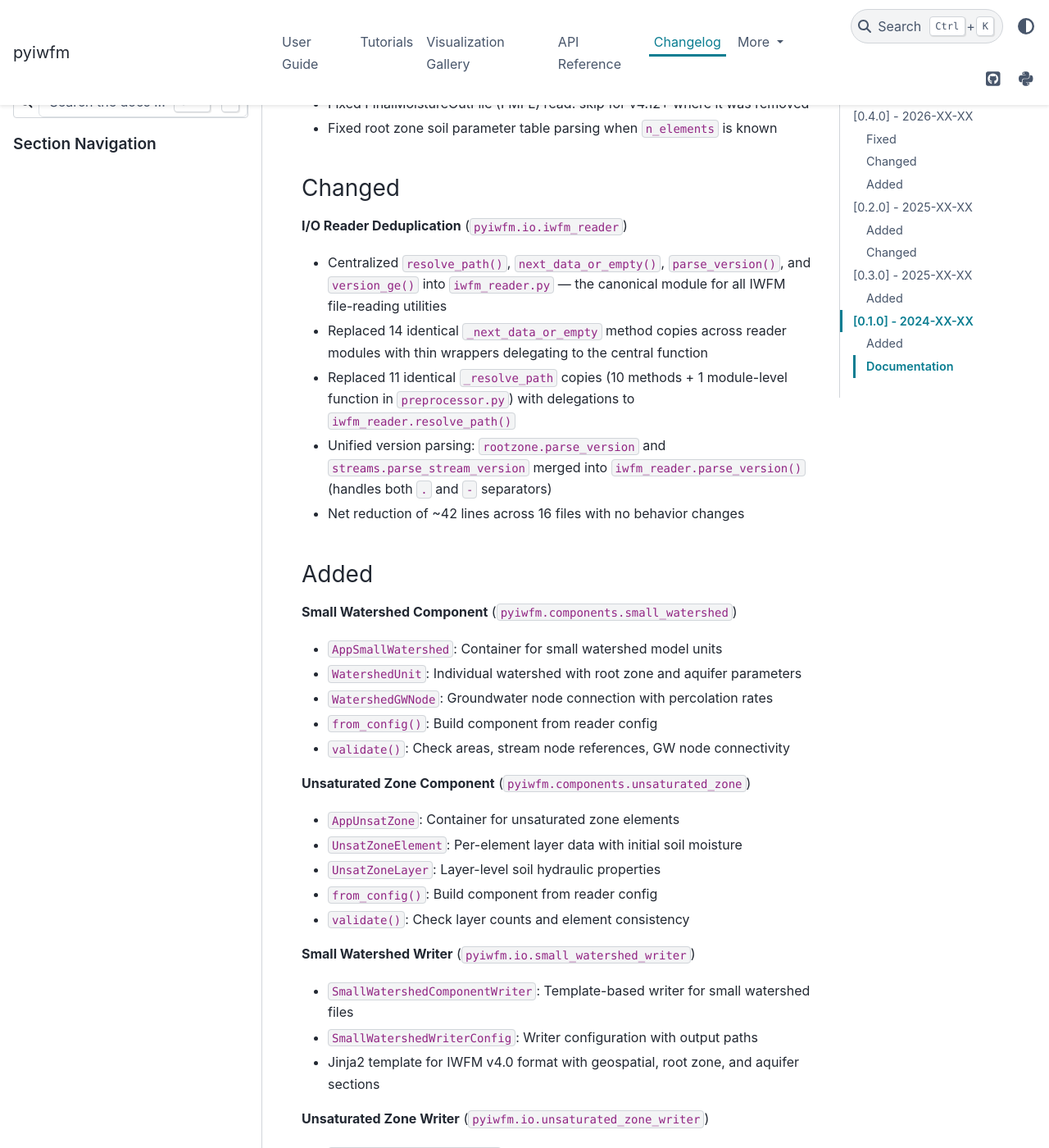
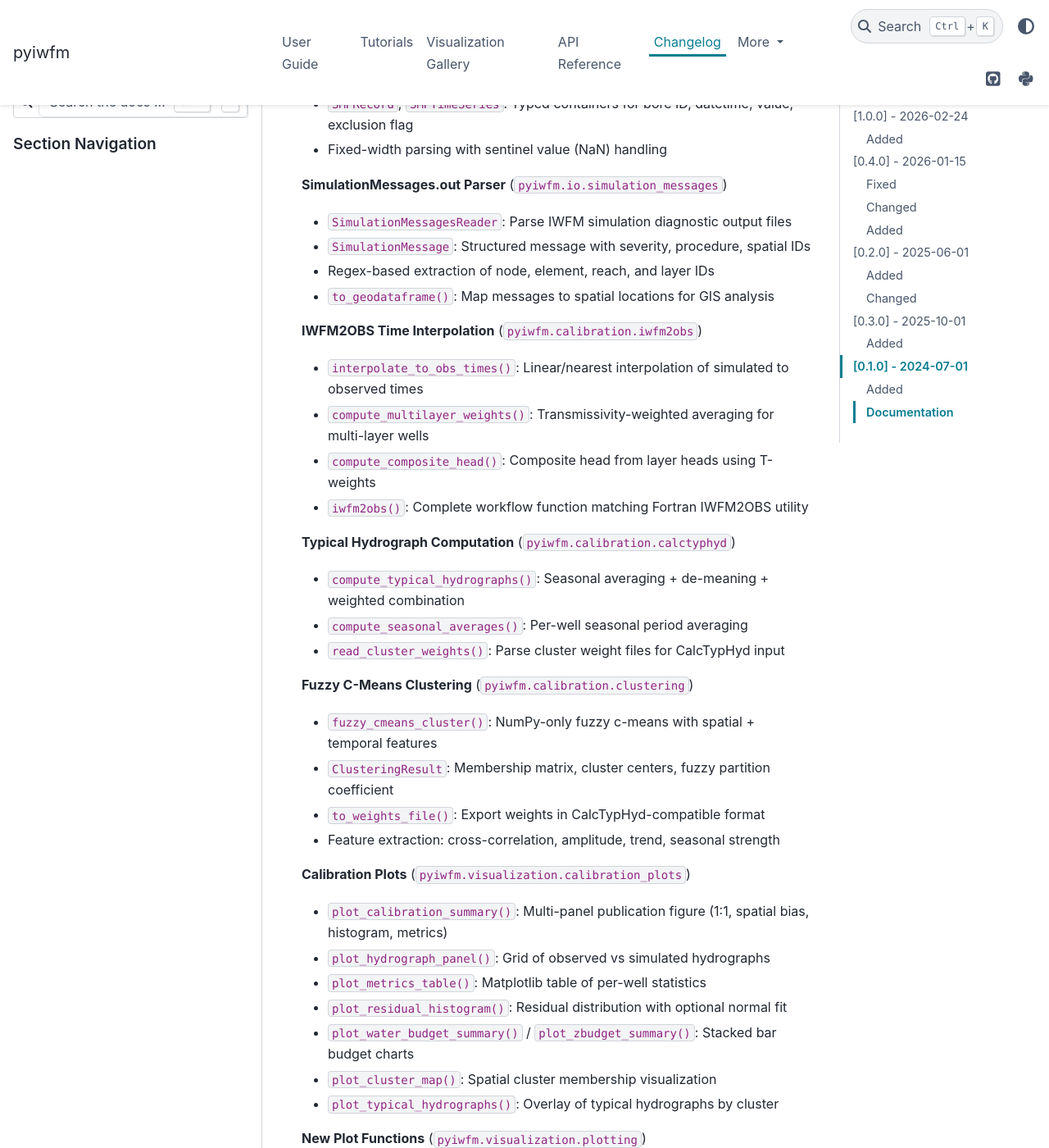
Before and after one commit to hatch-tyler/pyiwfm, a Sphinx documentation site: the page built from docs/changelog.rst, in a window 1280 px wide and 1400 px high, scrolled down 577 px. Shown: the whole window at 82% size. Built offline with Sphinx 7.4.7 and the PyData theme 0.15.4, drawn with Linux system fonts in a browser that asks for light colours; some of the changed text lies outside the part shown.

Commit message:
Bump version to 1.0.0 for production release
Update version across pyproject.toml, __init__.py, docs/conf.py, and
installation guide. Change classifier to Production/Stable. Use dynamic
__version__ import in hdf5.py instead of hardcoded string. Add 1.0.0
changelog entry for calibration tools and assign dates to prior releases.

Co-Authored-By: Claude Opus 4.6 <noreply@anthropic.com>

```diff
--- a/docs/changelog.rst
+++ b/docs/changelog.rst
@@ -6,7 +6,77 @@ All notable changes to pyiwfm will be documented in this file.
 The format is based on `Keep a Changelog <https://keepachangelog.com/en/1.0.0/>`_,
 and this project adheres to `Semantic Versioning <https://semver.org/spec/v2.0.0.html>`_.
 
-[0.4.0] - 2026-XX-XX
+[1.0.0] - 2026-02-24
+--------------------
+
+Calibration Tools, Clustering, and Publication-Quality Plotting
+
+Added
+~~~~~
+
+**SMP Observation File I/O** (``pyiwfm.io.smp``)
+
+- ``SMPReader`` / ``SMPWriter``: Read and write IWFM SMP (Sample/Bore) observation files
+- ``SMPRecord``, ``SMPTimeSeries``: Typed containers for bore ID, datetime, value, exclusion flag
+- Fixed-width parsing with sentinel value (NaN) handling
+
+**SimulationMessages.out Parser** (``pyiwfm.io.simulation_messages``)
+
+- ``SimulationMessagesReader``: Parse IWFM simulation diagnostic output files
+- ``SimulationMessage``: Structured message with severity, procedure, spatial IDs
+- Regex-based extraction of node, element, reach, and layer IDs
+- ``to_geodataframe()``: Map messages to spatial locations for GIS analysis
+
+**IWFM2OBS Time Interpolation** (``pyiwfm.calibration.iwfm2obs``)
+
+- ``interpolate_to_obs_times()``: Linear/nearest interpolation of simulated to observed times
+- ``compute_multilayer_weights()``: Transmissivity-weighted averaging for multi-layer wells
+- ``compute_composite_head()``: Composite head from layer heads using T-weights
+- ``iwfm2obs()``: Complete workflow function matching Fortran IWFM2OBS utility
+
+**Typical Hydrograph Computation** (``pyiwfm.calibration.calctyphyd``)
+
+- ``compute_typical_hydrographs()``: Seasonal averaging + de-meaning + weighted combination
+- ``compute_seasonal_averages()``: Per-well seasonal period averaging
+- ``read_cluster_weights()``: Parse cluster weight files for CalcTypHyd input
+
+**Fuzzy C-Means Clustering** (``pyiwfm.calibration.clustering``)
+
+- ``fuzzy_cmeans_cluster()``: NumPy-only fuzzy c-means with spatial + temporal features
+- ``ClusteringResult``: Membership matrix, cluster centers, fuzzy partition coefficient
+- ``to_weights_file()``: Export weights in CalcTypHyd-compatible format
+- Feature extraction: cross-correlation, amplitude, trend, seasonal strength
+
+**Calibration Plots** (``pyiwfm.visualization.calibration_plots``)
+
+- ``plot_calibration_summary()``: Multi-panel publication figure (1:1, spatial bias, histogram, metrics)
+- ``plot_hydrograph_panel()``: Grid of observed vs simulated hydrographs
+- ``plot_metrics_table()``: Matplotlib table of per-well statistics
+- ``plot_residual_histogram()``: Residual distribution with optional normal fit
+- ``plot_water_budget_summary()`` / ``plot_zbudget_summary()``: Stacked bar budget charts
+- ``plot_cluster_map()``: Spatial cluster membership visualization
+- ``plot_typical_hydrographs()``: Overlay of typical hydrographs by cluster
+
+**New Plot Functions** (``pyiwfm.visualization.plotting``)
+
+- ``plot_one_to_one()``: Scatter with 1:1 line, regression, and metrics text box
+- ``plot_spatial_bias()``: Diverging colormap of observation bias on mesh background
+
+**Publication Matplotlib Style** (``visualization/styles/pyiwfm-publication.mplstyle``)
+
+- Journal-quality defaults: serif fonts, no top/right spines, 300 DPI, constrained layout
+
+**Scaled RMSE Metric** (``pyiwfm.comparison.metrics``)
+
+- ``scaled_rmse()``: Dimensionless RMSE / (max - min) for cross-site comparison
+- Added ``scaled_rmse`` field to ``ComparisonMetrics`` dataclass
+
+**CLI Subcommands**
+
+- ``pyiwfm iwfm2obs``: Time interpolation of simulated to observed SMP times
+- ``pyiwfm calctyphyd``: Compute typical hydrographs from clustered observation wells
+
+[0.4.0] - 2026-01-15
 --------------------
 
 Supplemental Package Support and Web Viewer Enhancements
@@ -190,7 +260,7 @@ Added
 - Added writer_config_base to I/O API docs
 - Added API routes summary to visualization docs
 
-[0.2.0] - 2025-XX-XX
+[0.2.0] - 2025-06-01
 --------------------
 
 Complete IWFM File Writers Implementation
@@ -286,7 +356,7 @@ Changed
 - Updated ``pyiwfm.io.__init__.py`` with all new exports
 - Extended ``pyiwfm.io.preprocessor`` with ``load_complete_model()`` and ``save_complete_model()``
 
-[0.3.0] - 2025-XX-XX
+[0.3.0] - 2025-10-01
 --------------------
 
 PEST++ Calibration Interface, Multi-Scale Viewing, and Subprocess Runner
@@ -423,7 +493,7 @@ Added
 - Auto-detection of preprocessor and simulation files
 - Graceful degradation for missing components
 
-[0.1.0] - 2024-XX-XX
+[0.1.0] - 2024-07-01
 --------------------
 
 Initial release of pyiwfm.
--- a/docs/conf.py
+++ b/docs/conf.py
@@ -13,8 +13,8 @@ sys.path.insert(0, os.path.abspath("../src"))
 project = "pyiwfm"
 copyright = "2024, hatch-tyler"
 author = "hatch-tyler"
-release = "0.1.0"
-version = "0.1.0"
+release = "1.0.0"
+version = "1.0.0"
 
 # -- General configuration ---------------------------------------------------
 extensions = [
--- a/docs/user_guide/installation.rst
+++ b/docs/user_guide/installation.rst
@@ -143,7 +143,7 @@ Verify your installation by importing pyiwfm:
 
     >>> import pyiwfm
     >>> print(pyiwfm.__version__)
-    0.1.0
+    1.0.0
 
 Check available modules:
 
--- a/pyproject.toml
+++ b/pyproject.toml
@@ -4,7 +4,7 @@ build-backend = "hatchling.build"
 
 [project]
 name = "pyiwfm"
-version = "0.1.0"
+version = "1.0.0"
 description = "Python package for reading, writing, visualizing, and comparing IWFM models"
 readme = "README.md"
 license = "GPL-2.0-only"
@@ -14,7 +14,7 @@ authors = [
 ]
 keywords = ["iwfm", "hydrology", "groundwater", "water-resources", "modeling"]
 classifiers = [
-    "Development Status :: 3 - Alpha",
+    "Development Status :: 5 - Production/Stable",
     "Intended Audience :: Science/Research",
     "License :: OSI Approved :: GNU General Public License v2 (GPLv2)",
     "Operating System :: OS Independent",
--- a/src/pyiwfm/__init__.py
+++ b/src/pyiwfm/__init__.py
@@ -10,7 +10,7 @@ This package provides tools for:
 
 from __future__ import annotations
 
-__version__ = "0.1.0"
+__version__ = "1.0.0"
 
 from pyiwfm.components.groundwater import AppGW
 from pyiwfm.components.lake import AppLake
```
Also changed, not shown: 1 other file.
